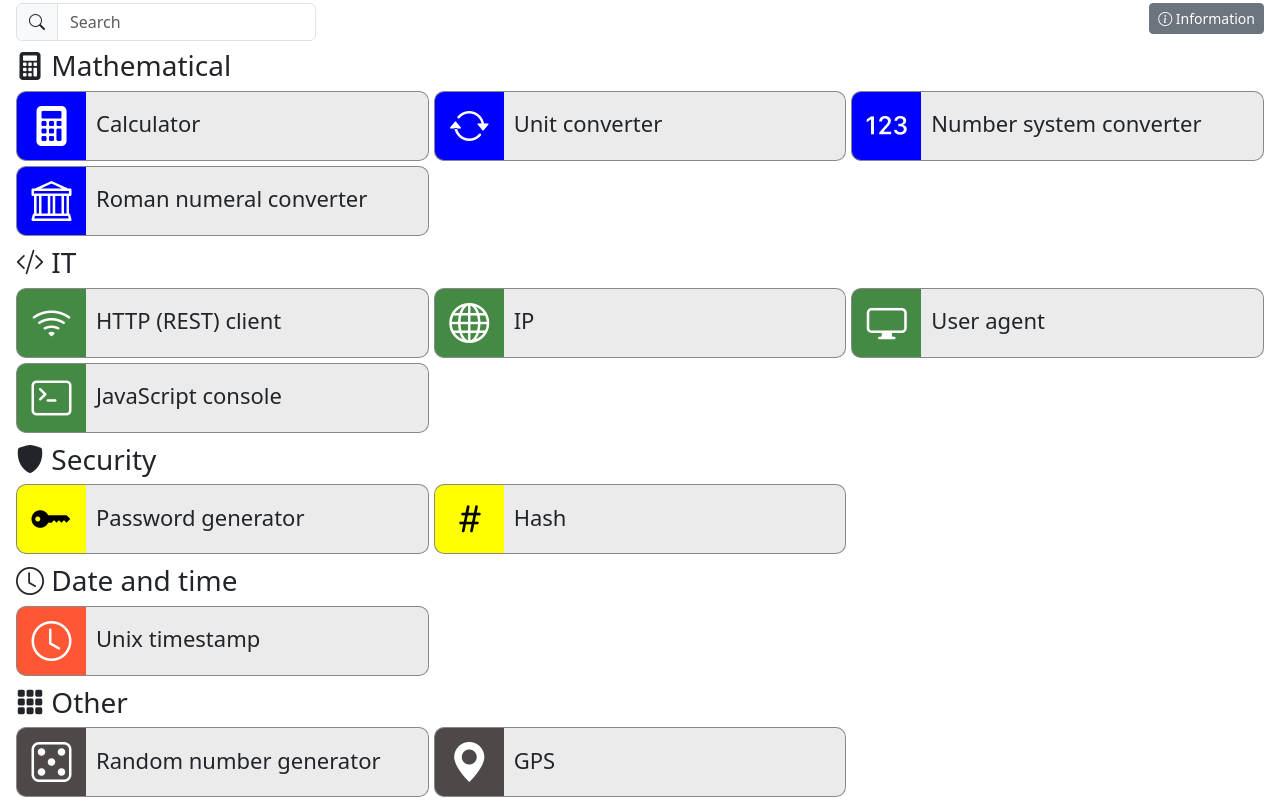
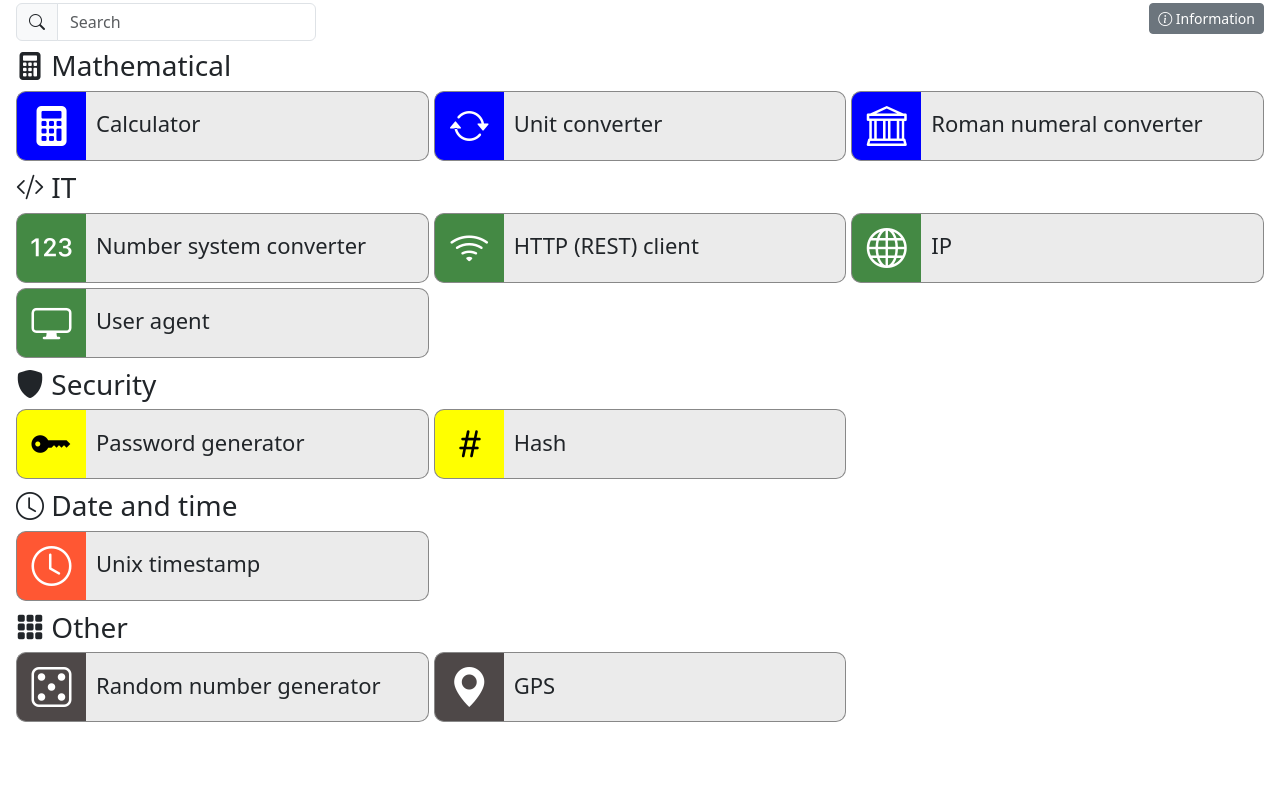
Before and after one commit to bartekl1/tools, a plain HTML site: page index.html in a window 1280 px wide. Shown: the part 51-858 px from the top of the page. After the commit the page ends 800 px from the top, so only its background shows below. Drawn offline with nearby package versions, Linux system fonts and the light colour scheme.

Commit message:
Updated tools list

```diff
--- a/index.html
+++ b/index.html
@@ -113,18 +113,6 @@
                     </div>
                 </a>
 
-                <a href="/tools/number_system_converter.html" class="tool">
-                    <div class="tool-body">
-                        <div class="tool-icon-div">
-                            <i class="bi bi-123 tool-icon"></i>
-                        </div>
-                        <div class="tool-name">
-                            <span class="tool-name-text" text-id="9">Number system converter</span>
-                        </div>
-                        <div class="clearfix"></div>
-                    </div>
-                </a>
-
                 <a href="/tools/roman_numeral_converter.html" class="tool">
                     <div class="tool-body">
                         <div class="tool-icon-div">
@@ -146,6 +134,18 @@
             </div>
 
             <div class="tools">
+                <a href="/tools/number_system_converter.html" class="tool">
+                    <div class="tool-body">
+                        <div class="tool-icon-div">
+                            <i class="bi bi-123 tool-icon"></i>
+                        </div>
+                        <div class="tool-name">
+                            <span class="tool-name-text" text-id="9">Number system converter</span>
+                        </div>
+                        <div class="clearfix"></div>
+                    </div>
+                </a>
+
                 <a href="/tools/http.html" class="tool dont-works-offline">
                     <div class="tool-body">
                         <div class="tool-icon-div">
@@ -177,18 +177,6 @@
                         </div>
                         <div class="tool-name">
                             <span class="tool-name-text">User agent</span>
-                        </div>
-                        <div class="clearfix"></div>
-                    </div>
-                </a>
-
-                <a href="/tools/js_console.html" class="tool">
-                    <div class="tool-body">
-                        <div class="tool-icon-div">
-                            <i class="bi bi-terminal tool-icon"></i>
-                        </div>
-                        <div class="tool-name">
-                            <span class="tool-name-text" text-id="42">JavaScript console</span>
                         </div>
                         <div class="clearfix"></div>
                     </div>
--- a/js/topbar.js
+++ b/js/topbar.js
@@ -21,22 +21,22 @@ const tools = [
     },
     {
         name: {
-            english: "Number system converter",
-            polish: "Przelicznik systemów liczbowych",
-        },
-        icon: "bi-123",
-        href: "/tools/number_system_converter.html",
-        color: "blue",
-        offline: true,
-    },
-    {
-        name: {
             english: "Roman numeral converter",
             polish: "Przelicznik liczb rzymskich",
         },
         icon: "bi-bank",
         href: "/tools/roman_numeral_converter.html",
         color: "blue",
+        offline: true,
+    },
+    {
+        name: {
+            english: "Number system converter",
+            polish: "Przelicznik systemów liczbowych",
+        },
+        icon: "bi-123",
+        href: "/tools/number_system_converter.html",
+        color: "green",
         offline: true,
     },
     {
@@ -66,16 +66,6 @@ const tools = [
         },
         icon: "bi-display",
         href: "/tools/user_agent.html",
-        color: "green",
-        offline: true,
-    },
-    {
-        name: {
-            english: "JavaScript console",
-            polish: "Konsola JavaScript",
-        },
-        icon: "bi-terminal",
-        href: "/tools/js_console.html",
         color: "green",
         offline: true,
     },
```
